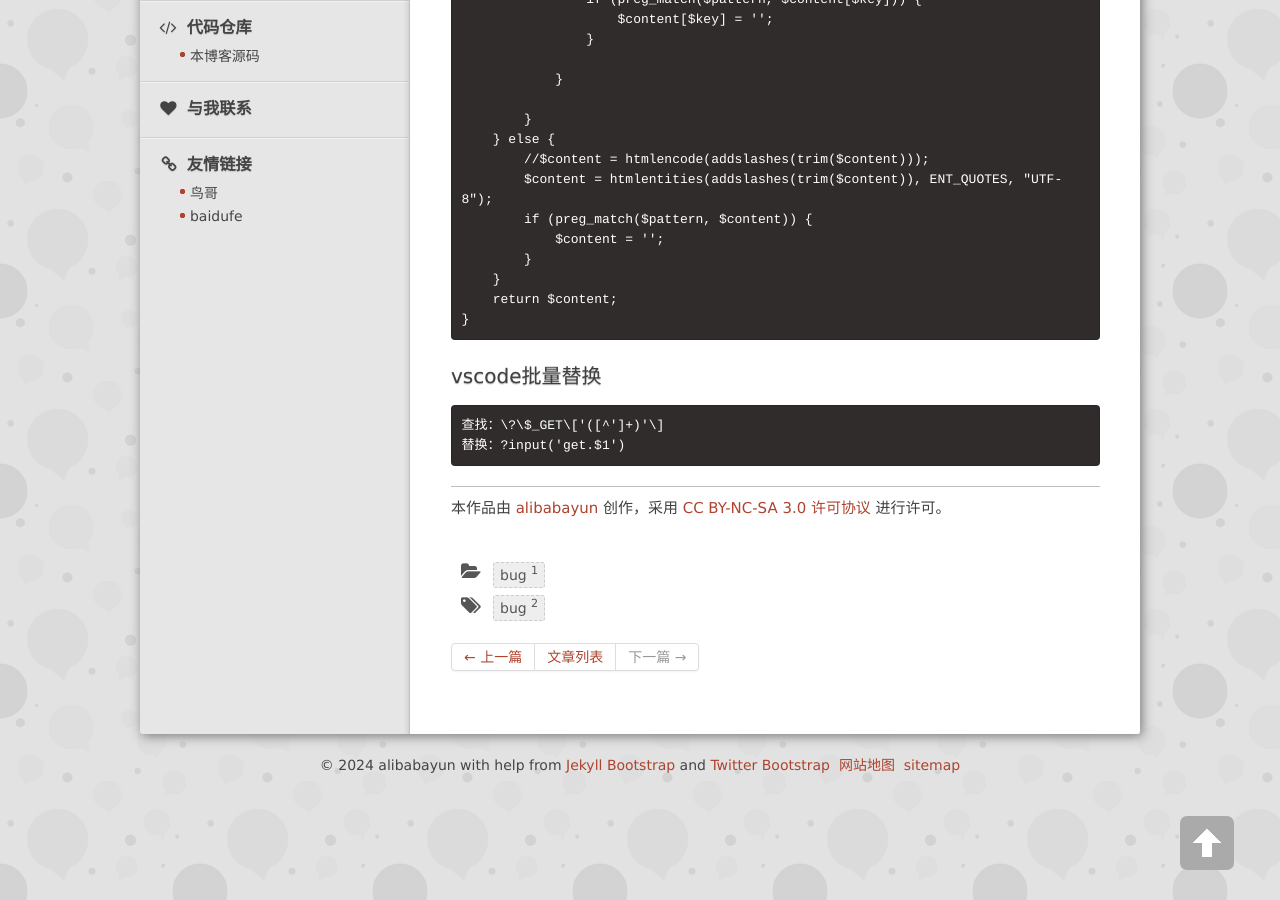
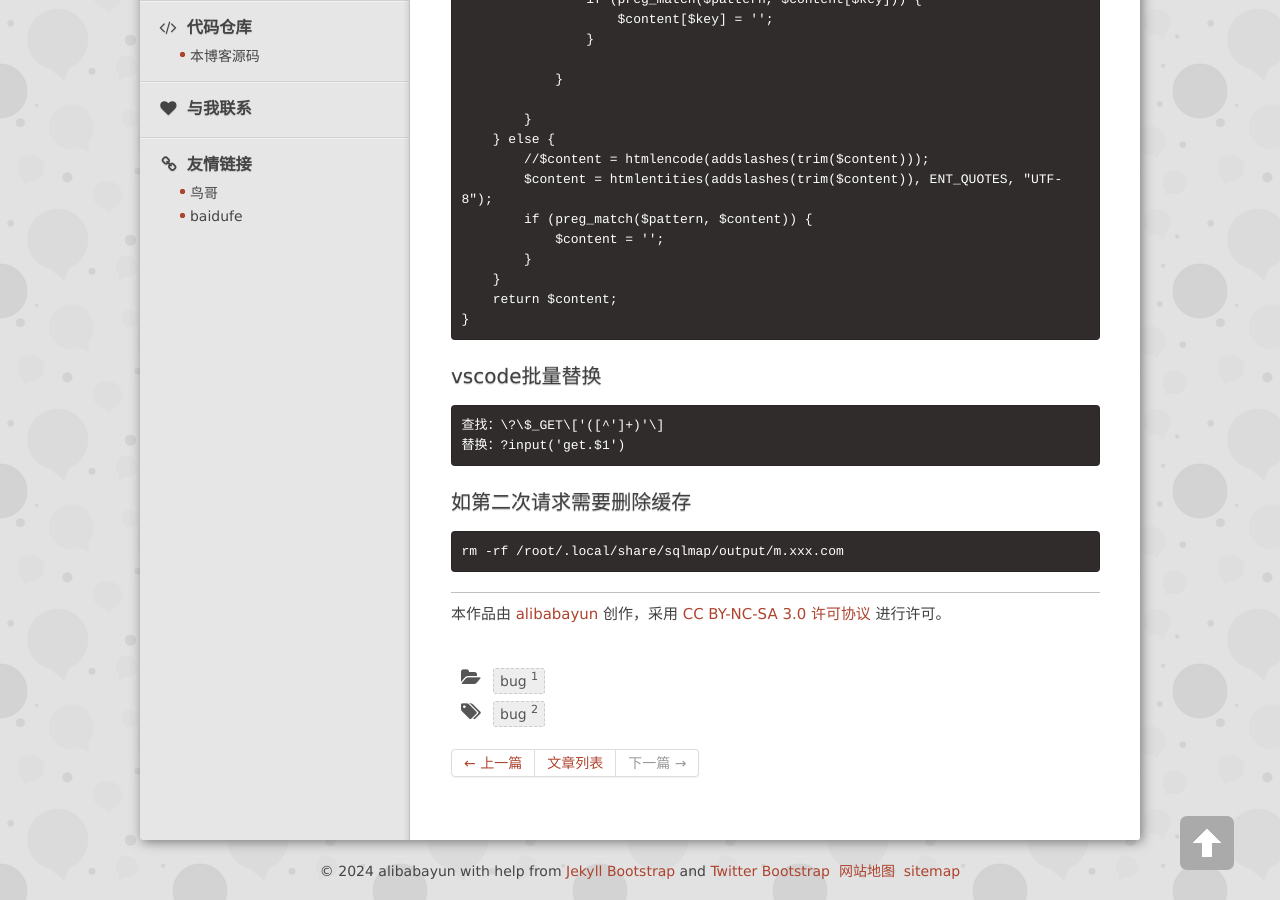
Before and after one commit to alibabayun/alibabayun.github.io, a Jekyll site: the page built from _posts/2024/06/2024-06-29-smap-python.md, in a window 1280 px wide and 900 px high, scrolled down 4109 px. Built offline with Jekyll 4.4.1, drawn with Linux system fonts in a browser that asks for light colours; nearby versions of some CDN libraries; library files that are not in the unit come from our copies; comment, search, counter and statistics services are not loaded.

Commit message:
fix text

````diff
--- a/_posts/2024/06/2024-06-29-smap-python.md
+++ b/_posts/2024/06/2024-06-29-smap-python.md
@@ -199,3 +199,9 @@ function escapeString($content)
 查找：\?\$_GET\['([^']+)'\]
 替换：?input('get.$1')
 ```
+
+
+### 如第二次请求需要删除缓存
+```
+rm -rf /root/.local/share/sqlmap/output/m.xxx.com
+```
````
